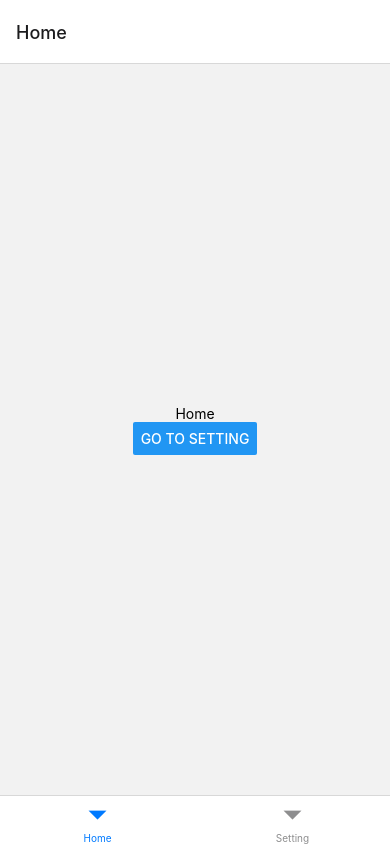
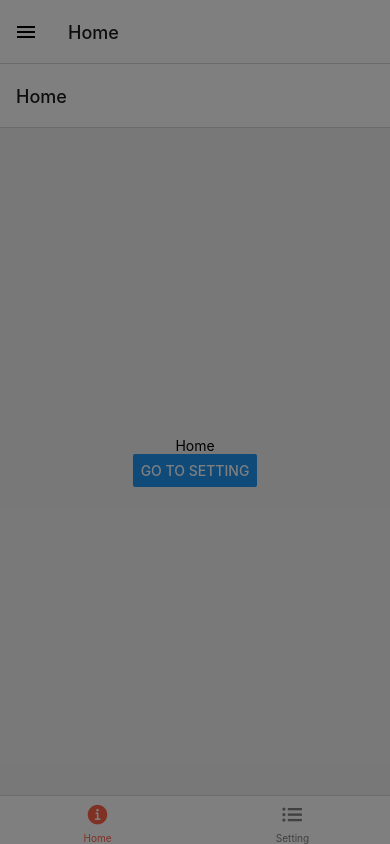
Before and after one commit to GUEST-1001/navagationProjectGUEST, a React Native app: screen / in a window 390 px wide. Built offline with nearby package versions, Linux system fonts and the light colour scheme.

Commit message:
14 09 2022 "Practice Tab and Drawer Navigator"

```diff
--- a/App.js
+++ b/App.js
@@ -1,8 +1,11 @@
 import { View, Text, Button } from "react-native";
 import React from "react";
 
+import { Ionicons } from "@expo/vector-icons";
+
 import { NavigationContainer } from "@react-navigation/native";
 import { createBottomTabNavigator } from "@react-navigation/bottom-tabs";
+import { createDrawerNavigator } from "@react-navigation/drawer";
 
 function HomeScreen({ navigation }) {
   return (
@@ -25,20 +28,47 @@ function SettingScreen({ navigation }) {
 }
 
 const Tab = createBottomTabNavigator();
+const Drawer = createDrawerNavigator();
 
 function MyTab() {
   return (
-    <Tab.Navigator>
+    <Tab.Navigator
+      screenOptions={({ route }) => ({
+        tabBarIcon: ({ focused, color, size }) => {
+          let iconName;
+          if (route.name === "Home") {
+            iconName = focused
+              ? "ios-information-circle"
+              : "ios-information-circle-outline";
+          } else if (route.name === "Setting") {
+            iconName = focused ? "ios-list-box" : "ios-list";
+          }
+          //can return any component
+          return <Ionicons name={iconName} size={size} color={color} />;
+        },
+        tabBarActiveTintColor: "tomato",
+        tabBarInactiveTintColor: "gray",
+      })}
+    >
       <Tab.Screen name="Home" component={HomeScreen} />
       <Tab.Screen name="Setting" component={SettingScreen} />
     </Tab.Navigator>
   );
 }
 
+function MyDrawer() {
+  return (
+    <Drawer.Navigator useLegacyImplementation>
+      <Drawer.Screen name="Home" component={MyTab} />
+      <Drawer.Screen name="Setting" component={SettingScreen} />
+    </Drawer.Navigator>
+  );
+}
+
 const App = () => {
   return (
     <NavigationContainer>
-      <MyTab />
+      <MyDrawer />
     </NavigationContainer>
   );
 };
```
